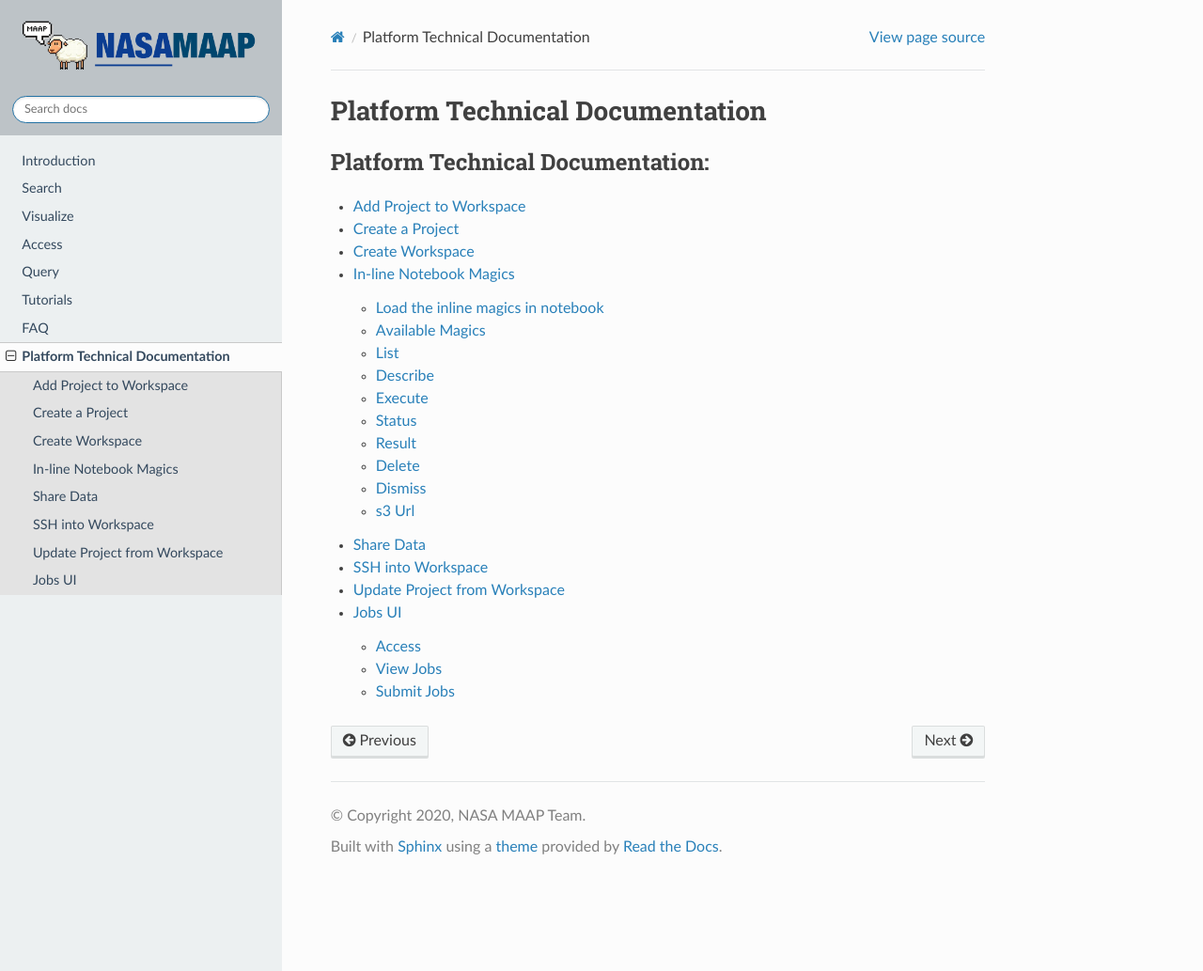
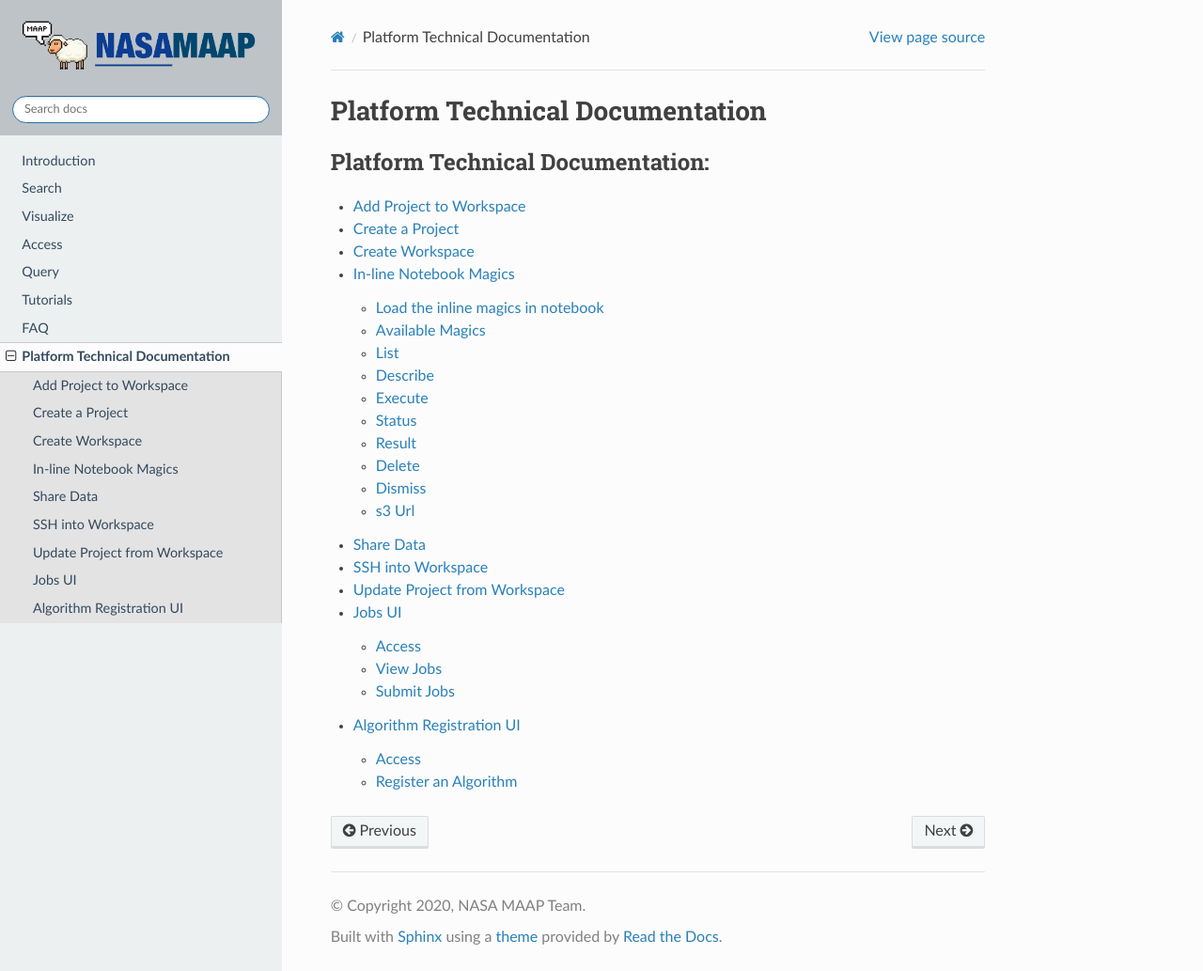
Before and after one commit to MAAP-Project/maap-documentation, a Sphinx documentation site: the page built from docs/source/platform_tech_docs.rst, in a window 1280 px wide and 1033 px high. Shown: the whole window at 94% size. Built offline with Sphinx 7.4.7 and the Read the Docs theme 2.0.0, drawn with Linux system fonts in a browser that asks for light colours; pages that are not in the unit, such as notebooks, are missing from menus.

Commit message:
added algorithm registration ui docs

```diff
--- a/docs/source/platform_tech_docs.rst
+++ b/docs/source/platform_tech_docs.rst
@@ -13,3 +13,4 @@ Platform Technical Documentation
   platform_technical_documentation/ssh.ipynb
   platform_technical_documentation/update_project.ipynb
   platform_technical_documentation/jobsui.ipynb
+  platform_technical_documentation/algorithm_registration.ipynb
```
Also changed, not shown: docs/source/_static/algo_reg_access.png (added), docs/source/_static/algo_reg_reg_ci.png (added), docs/source/_static/algo_reg_reg_general.png (added), docs/source/_static/algo_reg_reg_inputs.png (added), docs/source/platform_technical_documentation/algorithm_registration.ipynb (added).
